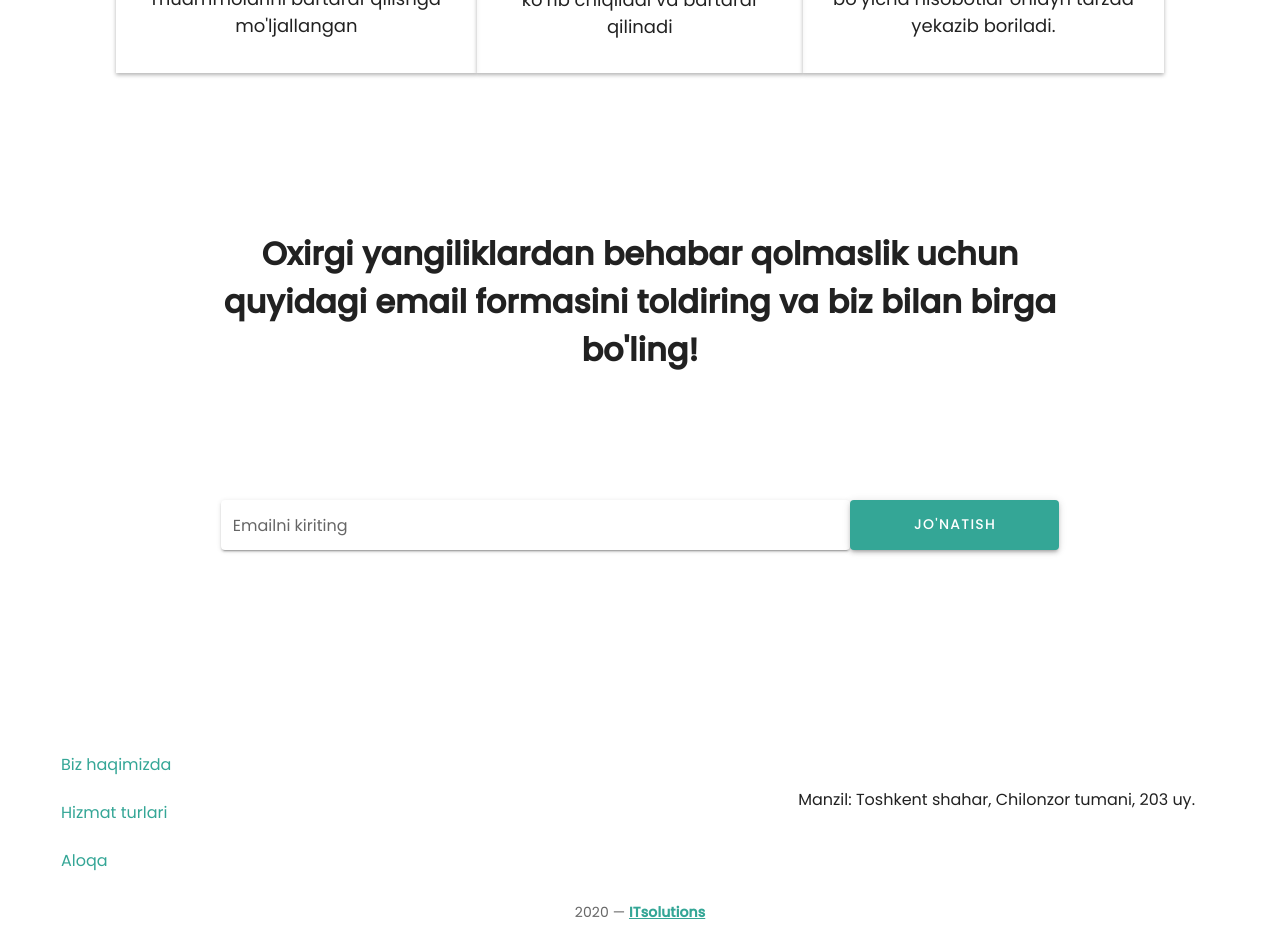
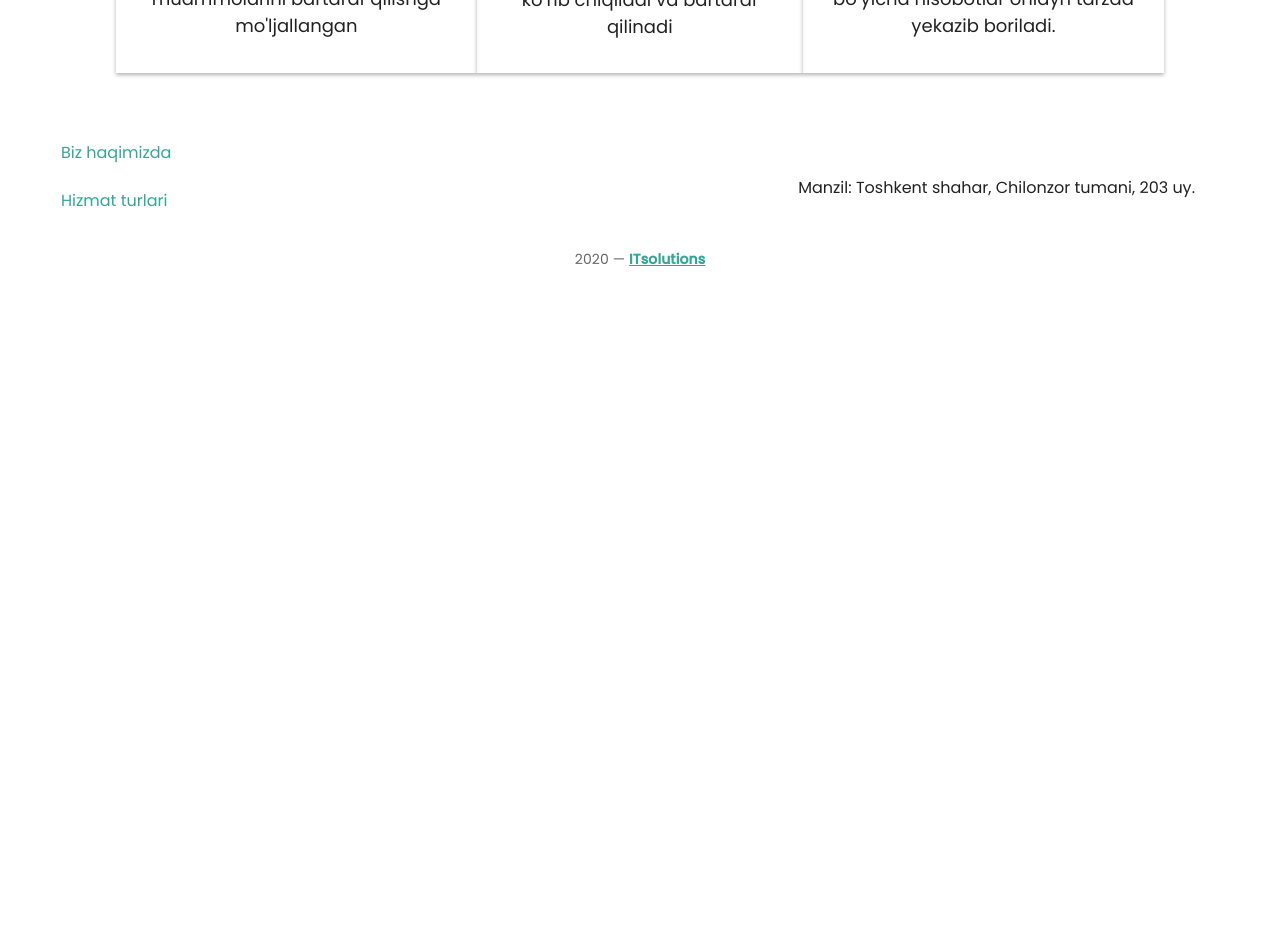
Before and after one commit to SAIDAKBAR123/fuqaro-nazorati-landing, a Vue app: page / in a window 1280 px wide. Shown: the part 6400-7331 px from the top of the page. After the commit the page ends 6678 px from the top, so only its background shows below. Built offline with nearby package versions, Linux system fonts and the light colour scheme.

Commit message:
email hidden

```diff
--- a/src/components/Footer/index.vue
+++ b/src/components/Footer/index.vue
@@ -18,13 +18,7 @@
                 >
                 <a href="#hizmat" class="footer-links">Hizmat turlari</a>
                 </v-list-item>
-                 <v-list-item
-                  color="black"
-                  text-sm-center
-                >
-                <a href="#aloqa" class="footer-links">Aloqa</a>
-                </v-list-item>
-              </v-list-item-group>
+                </v-list-item-group>
           </v-list>
           <v-spacer ></v-spacer>
           <div class="addrs">
--- a/src/components/Mottos/index.vue
+++ b/src/components/Mottos/index.vue
@@ -107,7 +107,7 @@
     </div> -->
     <!----------------- Biz asosiy maqsadimiz --------------->
     <v-row color="#E2E2E2">
-      <div class="goals-block" style="margin: 0 auto 15%">
+      <div class="goals-block" style="margin: 0 auto">
         <h2 class="text-center" style="font-size: 30px" id="hizmat">
           Bizning asosiy maqsadimiz
         </h2>
@@ -166,7 +166,7 @@
           </div>
         </div>
         <!----------------- Bizning asosiy maqsadimiz --------------->
-        <div class="mail-block" id="aloqa">
+        <div v-if="false" class="mail-block" id="aloqa">
           <h1>
             Oxirgi yangiliklardan behabar qolmaslik uchun quyidagi email
             formasini toldiring va biz bilan birga bo'ling!
```
